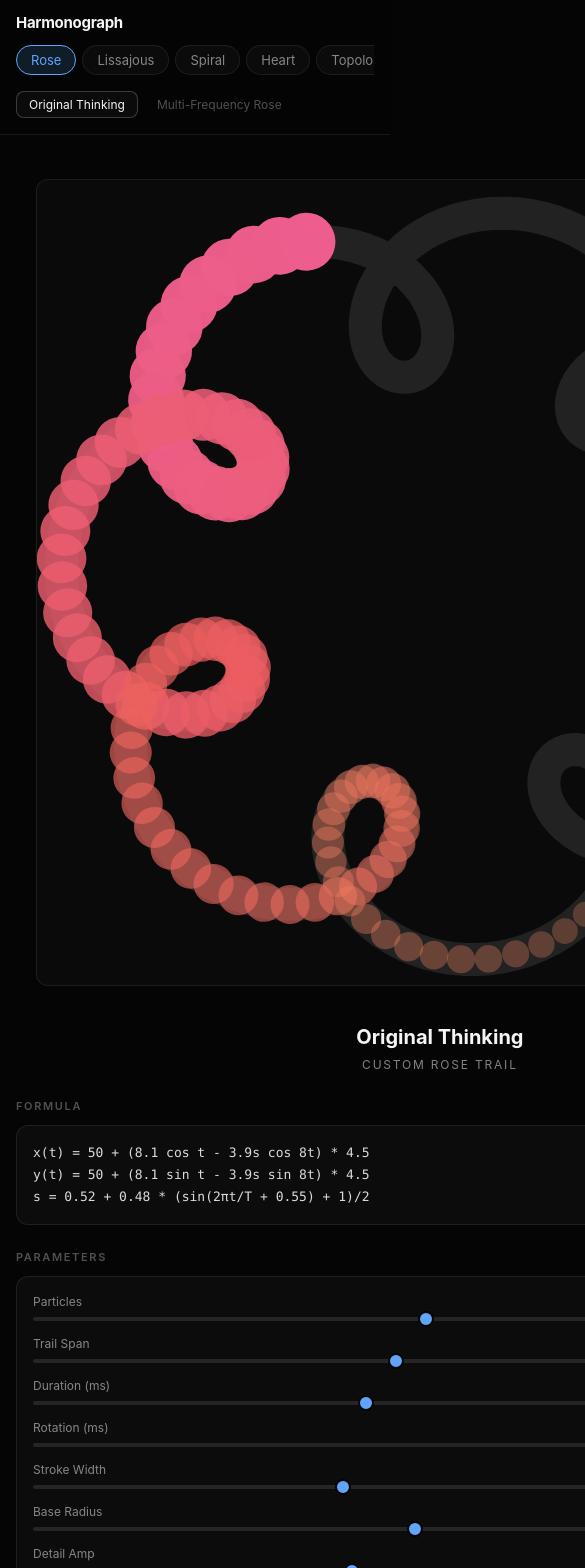
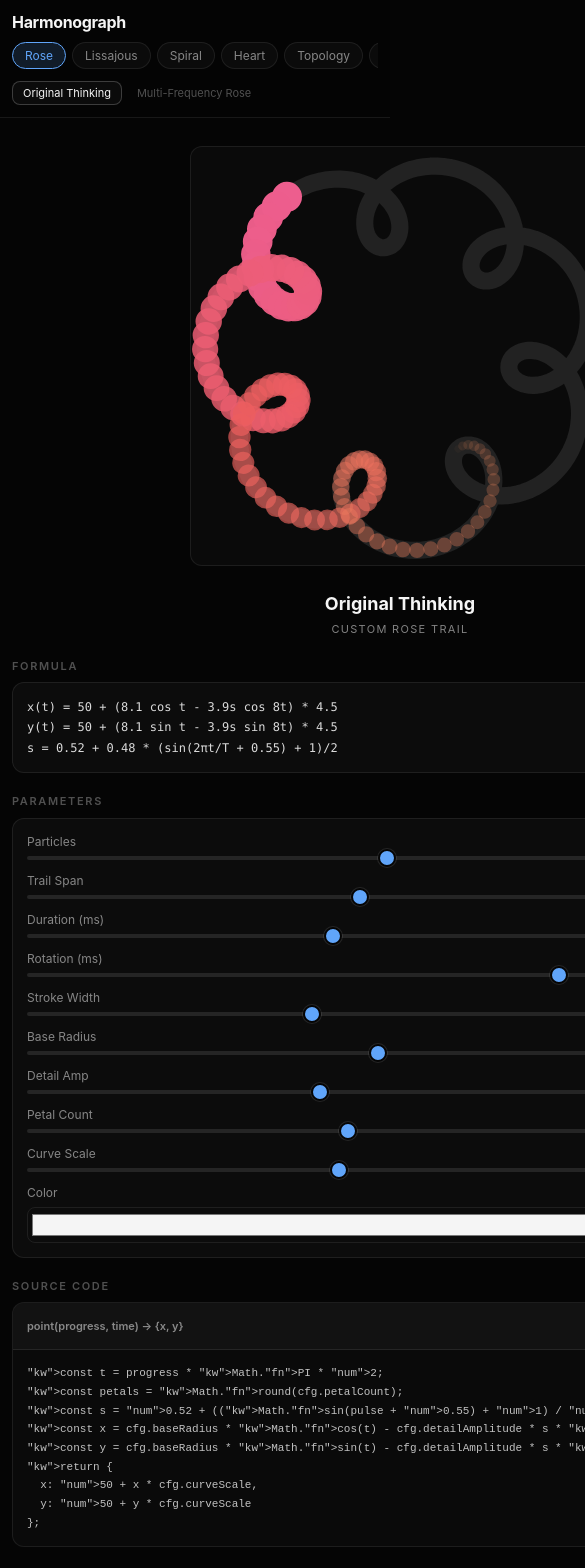
Before and after one commit to theforeveriris/-harmonograph, a React (Vite) app: page / in a window 390 px wide. Shown: the top 1568 px of the page, 585 px wide, since content can reach past the window. Built offline with nearby package versions, Linux system fonts and the light colour scheme.

Commit message:
feat: responsive design for mobile, tablet and desktop

```diff
--- a/src/index.css
+++ b/src/index.css
@@ -27,6 +27,7 @@ body {
   font-family: Inter, system-ui, -apple-system, sans-serif;
   line-height: 1.5;
   min-height: 100vh;
+  -webkit-text-size-adjust: 100%;
 }
 
 /* ========== HEADER ========== */
@@ -34,22 +35,23 @@ body {
   position: sticky;
   top: 0;
   z-index: 100;
-  background: rgba(5, 5, 5, 0.85);
+  background: rgba(5, 5, 5, 0.9);
   backdrop-filter: blur(20px);
+  -webkit-backdrop-filter: blur(20px);
   border-bottom: 1px solid var(--border);
 }
 
 .header-inner {
   max-width: 900px;
   margin: 0 auto;
-  padding: 12px 16px;
+  padding: 10px 12px;
 }
 
 .brand {
-  font-size: 15px;
+  font-size: 16px;
   font-weight: 700;
   letter-spacing: -0.02em;
-  margin-bottom: 10px;
+  margin-bottom: 8px;
 }
 
 /* Level 1 Nav */
@@ -58,8 +60,9 @@ body {
   gap: 6px;
   overflow-x: auto;
   scrollbar-width: none;
-  padding-bottom: 8px;
-  margin-bottom: 8px;
+  -webkit-overflow-scrolling: touch;
+  padding-bottom: 6px;
+  margin-bottom: 6px;
 }
 
 .nav-l1::-webkit-scrollbar {
@@ -68,19 +71,21 @@ body {
 
 .nav-l1-btn {
   flex-shrink: 0;
-  padding: 6px 14px;
+  padding: 5px 12px;
   border: 1px solid var(--border);
   border-radius: 999px;
   background: var(--surface);
   color: var(--text-secondary);
-  font-size: 13px;
+  font-size: 12px;
   font-family: inherit;
   cursor: pointer;
   white-space: nowrap;
   transition: all 150ms ease;
+  -webkit-tap-highlight-color: transparent;
 }
 
-.nav-l1-btn:hover {
+.nav-l1-btn:hover,
+.nav-l1-btn:active {
   background: var(--surface-hover);
   color: var(--text);
 }
@@ -94,10 +99,11 @@ body {
 /* Level 2 Nav */
 .nav-l2 {
   display: flex;
-  gap: 6px;
+  gap: 4px;
   overflow-x: auto;
   scrollbar-width: none;
-  padding-bottom: 4px;
+  -webkit-overflow-scrolling: touch;
+  padding-bottom: 2px;
 }
 
 .nav-l2::-webkit-scrollbar {
@@ -106,19 +112,21 @@ body {
 
 .nav-l2-btn {
   flex-shrink: 0;
-  padding: 5px 12px;
+  padding: 4px 10px;
   border: 1px solid transparent;
   border-radius: var(--radius-sm);
   background: transparent;
   color: var(--text-tertiary);
-  font-size: 12px;
+  font-size: 11px;
   font-family: inherit;
   cursor: pointer;
   white-space: nowrap;
   transition: all 150ms ease;
+  -webkit-tap-highlight-color: transparent;
 }
 
-.nav-l2-btn:hover {
+.nav-l2-btn:hover,
+.nav-l2-btn:active {
   color: var(--text-secondary);
   background: var(--surface);
 }
@@ -133,16 +141,16 @@ body {
 .main {
   max-width: 900px;
   margin: 0 auto;
-  padding: 24px 16px 60px;
+  padding: 16px 12px 40px;
   display: grid;
-  gap: 24px;
+  gap: 20px;
 }
 
 /* ========== CANVAS AREA ========== */
 .canvas-wrap {
   display: grid;
   place-items: center;
-  padding: 20px;
+  padding: 12px;
 }
 
 .canvas-box {
@@ -163,18 +171,18 @@ body {
 
 .canvas-meta {
   text-align: center;
-  margin-top: 16px;
+  margin-top: 12px;
 }
 
 .canvas-title {
-  font-size: 20px;
+  font-size: 18px;
   font-weight: 700;
 }
 
 .canvas-tag {
-  font-size: 12px;
+  font-size: 11px;
   color: var(--text-secondary);
-  letter-spacing: 0.15em;
+  letter-spacing: 0.12em;
   text-transform: uppercase;
   margin-top: 4px;
 }
@@ -184,17 +192,19 @@ body {
   border: 1px solid var(--border);
   border-radius: var(--radius);
   background: var(--surface);
-  padding: 16px;
+  padding: 14px;
   overflow-x: auto;
+  -webkit-overflow-scrolling: touch;
 }
 
 .formula-box pre {
   font-family: ui-monospace, SFMono-Regular, Menlo, monospace;
-  font-size: 13px;
+  font-size: 12px;
   line-height: 1.7;
   color: rgba(255, 255, 255, 0.85);
   white-space: pre-wrap;
-  word-break: break-all;
+  word-break: break-word;
+  overflow-wrap: break-word;
 }
 
 .section-label {
@@ -202,7 +212,7 @@ body {
   text-transform: uppercase;
   letter-spacing: 0.15em;
   color: var(--text-tertiary);
-  margin-bottom: 10px;
+  margin-bottom: 8px;
   font-weight: 600;
 }
 
@@ -211,18 +221,18 @@ body {
   border: 1px solid var(--border);
   border-radius: var(--radius);
   background: var(--surface);
-  padding: 16px;
+  padding: 14px;
 }
 
 .params-grid {
   display: grid;
-  grid-template-columns: repeat(auto-fill, minmax(200px, 1fr));
-  gap: 14px;
+  grid-template-columns: 1fr;
+  gap: 12px;
 }
 
 .param-field {
   display: grid;
-  gap: 6px;
+  gap: 5px;
 }
 
 .param-label {
@@ -235,6 +245,7 @@ body {
 .param-label span:last-child {
   color: var(--accent);
   font-family: monospace;
+  font-size: 11px;
 }
 
 .param-input {
@@ -249,30 +260,45 @@ input[type="range"].param-input {
   background: rgba(255, 255, 255, 0.1);
   border-radius: 2px;
   outline: none;
+  width: 100%;
+  min-width: 0;
 }
 
 input[type="range"].param-input::-webkit-slider-thumb {
   -webkit-appearance: none;
   appearance: none;
-  width: 16px;
-  height: 16px;
+  width: 18px;
+  height: 18px;
   border-radius: 50%;
   background: var(--accent);
   cursor: pointer;
   border: 2px solid var(--bg);
+  box-shadow: 0 0 0 1px rgba(255, 255, 255, 0.1);
+}
+
+input[type="range"].param-input::-moz-range-thumb {
+  width: 18px;
+  height: 18px;
+  border-radius: 50%;
+  background: var(--accent);
+  cursor: pointer;
+  border: 2px solid var(--bg);
+  box-shadow: 0 0 0 1px rgba(255, 255, 255, 0.1);
 }
 
 input[type="color"].param-input {
-  height: 32px;
+  height: 36px;
+  width: 100%;
   border: 1px solid var(--border);
   border-radius: var(--radius-sm);
   background: transparent;
   cursor: pointer;
+  padding: 2px;
 }
 
 input[type="number"].param-input,
 input[type="text"].param-input {
-  height: 32px;
+  height: 36px;
   padding: 0 10px;
   border: 1px solid var(--border);
   border-radius: var(--radius-sm);
@@ -280,6 +306,7 @@ input[type="text"].param-input {
   color: var(--text);
   font-size: 13px;
   font-family: inherit;
+  width: 100%;
 }
 
 .param-toggle {
@@ -307,19 +334,21 @@ input[type="text"].param-input {
   display: flex;
   align-items: center;
   justify-content: space-between;
-  padding: 10px 16px;
+  padding: 10px 14px;
   border-bottom: 1px solid var(--border);
   background: var(--surface);
+  gap: 8px;
 }
 
 .code-title {
-  font-size: 12px;
+  font-size: 11px;
   color: var(--text-secondary);
   font-weight: 600;
+  word-break: break-word;
 }
 
 .copy-btn {
-  padding: 4px 10px;
+  padding: 5px 12px;
   border: 1px solid var(--border);
   border-radius: var(--radius-sm);
   background: var(--bg-elevated);
@@ -328,9 +357,12 @@ input[type="text"].param-input {
   font-family: inherit;
   cursor: pointer;
   transition: all 150ms ease;
+  flex-shrink: 0;
+  -webkit-tap-highlight-color: transparent;
 }
 
-.copy-btn:hover {
+.copy-btn:hover,
+.copy-btn:active {
   border-color: var(--border-active);
   color: var(--text);
 }
@@ -341,10 +373,11 @@ input[type="text"].param-input {
 }
 
 .code-box pre {
-  padding: 16px;
+  padding: 14px;
   overflow-x: auto;
+  -webkit-overflow-scrolling: touch;
   font-family: ui-monospace, SFMono-Regular, Menlo, monospace;
-  font-size: 12px;
+  font-size: 11px;
   line-height: 1.7;
   color: rgba(255, 255, 255, 0.75);
   white-space: pre;
@@ -371,12 +404,76 @@ input[type="text"].param-input {
   font-style: italic;
 }
 
-@media (max-width: 640px) {
-  .params-grid {
-    grid-template-columns: 1fr;
+/* ========== TABLET (>= 640px) ========== */
+@media (min-width: 640px) {
+  .header-inner {
+    padding: 12px 16px;
   }
 
-  .canvas-box {
-    width: 100%;
+  .brand {
+    font-size: 18px;
+    margin-bottom: 10px;
+  }
+
+  .nav-l1-btn {
+    padding: 6px 14px;
+    font-size: 13px;
+  }
+
+  .nav-l2-btn {
+    padding: 5px 12px;
+    font-size: 12px;
+  }
+
+  .main {
+    padding: 24px 16px 60px;
+    gap: 24px;
+  }
+
+  .canvas-wrap {
+    padding: 20px;
+  }
+
+  .canvas-title {
+    font-size: 20px;
+  }
+
+  .canvas-tag {
+    font-size: 12px;
+    letter-spacing: 0.15em;
+  }
+
+  .params-grid {
+    grid-template-columns: repeat(2, 1fr);
+    gap: 14px;
+  }
+
+  .formula-box,
+  .params-box {
+    padding: 16px;
+  }
+
+  .formula-box pre {
+    font-size: 13px;
+  }
+
+  .code-box pre {
+    font-size: 12px;
+    padding: 16px;
+  }
+
+  .code-header {
+    padding: 10px 16px;
+  }
+
+  .code-title {
+    font-size: 12px;
   }
 }
+
+/* ========== DESKTOP (>= 900px) ========== */
+@media (min-width: 900px) {
+  .params-grid {
+    grid-template-columns: repeat(3, 1fr);
+  }
+}
```
